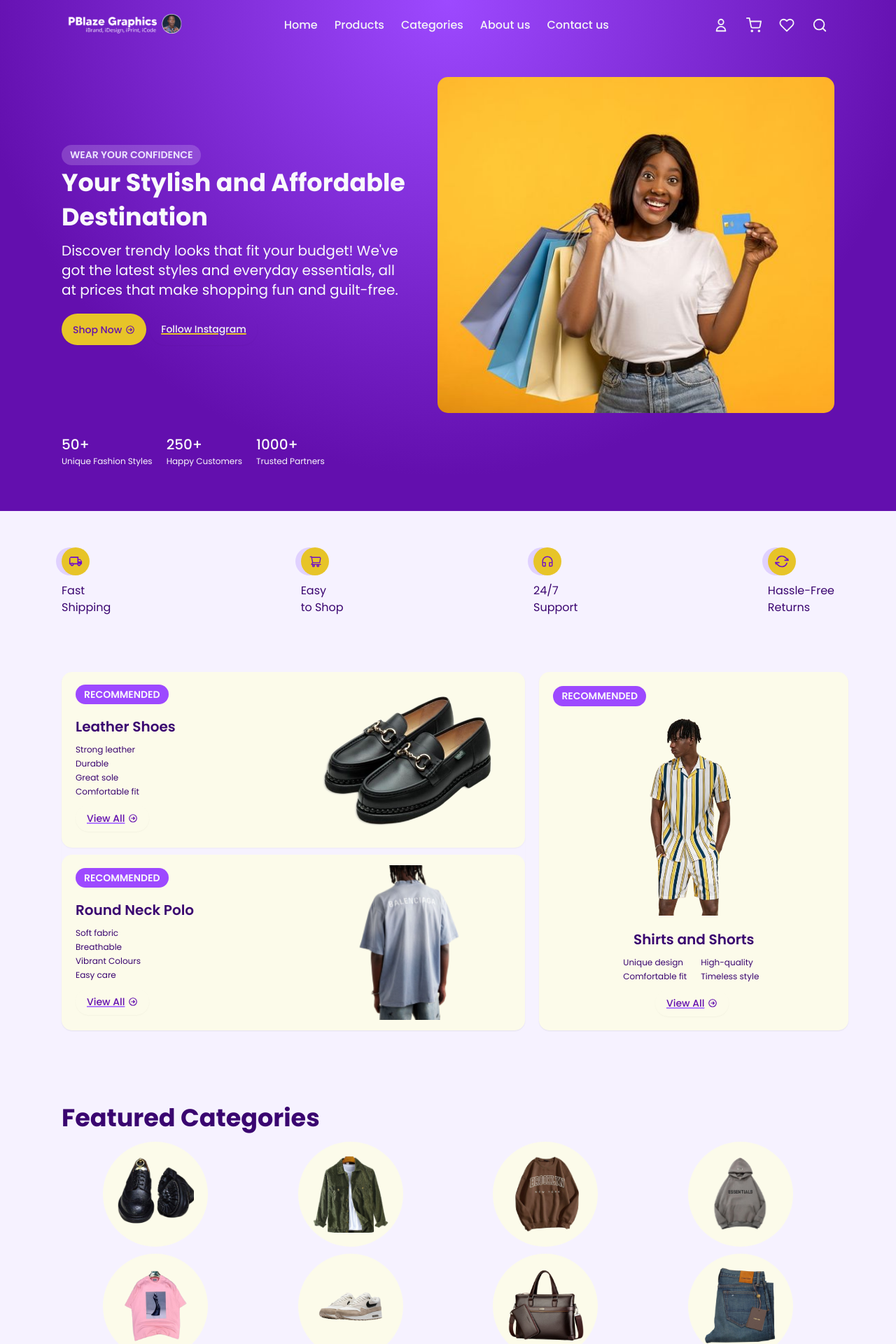
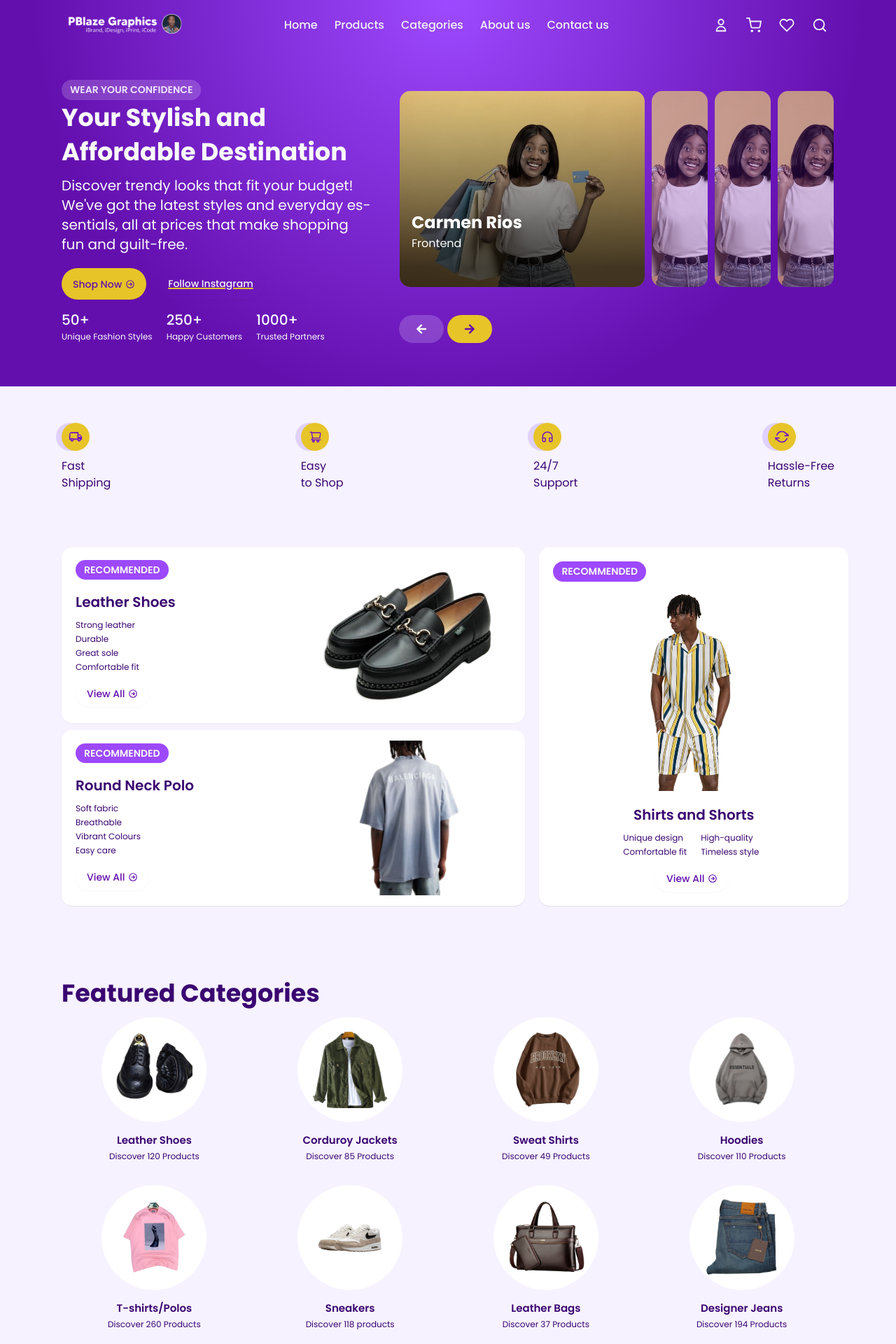
Before and after one commit to PraisesAmaiyo/whatsapp-shop, a React (Vite) app: page /home in a window 1280 px wide. Shown: the top 1920 px of the page at 70% size. Built offline with nearby package versions, Linux system fonts and the light colour scheme.

Commit message:
Updates on Accordium component in the Main section

```diff
--- a/package.json
+++ b/package.json
@@ -14,7 +14,8 @@
     "react-dom": "^18.2.0",
     "react-icons": "^5.2.1",
     "react-router-dom": "^6.23.1",
-    "styled-components": "^6.1.11"
+    "styled-components": "^6.1.11",
+    "swiper": "^11.1.4"
   },
   "devDependencies": {
     "@babel/plugin-proposal-private-property-in-object": "^7.21.11",
--- a/src/features/homepage/FeaturedCategories.jsx
+++ b/src/features/homepage/FeaturedCategories.jsx
@@ -18,21 +18,22 @@ const StyledFeaturedCategories = styled.section`
 const FeaturedCategoriesContainer = styled.div`
   display: grid;
   grid-template-columns: repeat(4, 1fr);
-  gap: 1rem;
+  gap: 3rem 1.5rem;
 `;
 
 const FeaturedCategory = styled.div`
   margin: 0 auto;
-  height: 15rem;
   width: 15rem;
+  text-align: center;
 
   div {
     border-radius: var(--border-radius-round);
     padding: 2rem;
-    background-color: var(--color-gold-50);
+    background-color: var(--color-grey-0);
     display: flex;
     align-items: center;
     justify-content: center;
+    margin-bottom: 1.5rem;
   }
 
   span {
@@ -58,48 +59,64 @@ function FeaturedCategories() {
             <div>
               <ProductImage src={featuredCategoryImage1} alt="Category one" />
             </div>
+            <Heading as="h4">Leather Shoes</Heading>
+            <span>Discover 120 Products</span>
           </FeaturedCategory>
 
           <FeaturedCategory>
             <div>
               <ProductImage src={featuredCategoryImage2} alt="Category two" />
             </div>
+            <Heading as="h4">Corduroy Jackets</Heading>
+            <span>Discover 85 Products</span>
           </FeaturedCategory>
 
           <FeaturedCategory>
             <div>
               <ProductImage src={featuredCategoryImage3} alt="Category three" />
             </div>
+            <Heading as="h4">Sweat Shirts</Heading>
+            <span>Discover 49 Products</span>
           </FeaturedCategory>
 
           <FeaturedCategory>
             <div>
               <ProductImage src={featuredCategoryImage4} alt="Category four" />
             </div>
+            <Heading as="h4">Hoodies</Heading>
+            <span>Discover 110 Products</span>
           </FeaturedCategory>
 
           <FeaturedCategory>
             <div>
               <ProductImage src={featuredCategoryImage6} alt="Category six" />
             </div>
+            <Heading as="h4">T-shirts/Polos</Heading>
+            <span>Discover 260 Products</span>
           </FeaturedCategory>
 
           <FeaturedCategory>
             <div>
               <ProductImage src={featuredCategoryImage7} alt="Category seven" />
             </div>
+            <Heading as="h4">Sneakers</Heading>
+            <span>Discover 118 products</span>
           </FeaturedCategory>
 
           <FeaturedCategory>
             <div>
               <ProductImage src={featuredCategoryImage8} alt="Category eight" />
             </div>
+            <Heading as="h4">Leather Bags</Heading>
+            <span>Discover 37 Products</span>
           </FeaturedCategory>
 
           <FeaturedCategory>
             <div>
               <ProductImage src={featuredCategoryImage9} alt="Category nine" />
             </div>
+            <Heading as="h4">Designer Jeans</Heading>
+            <span>Discover 194 Products</span>
           </FeaturedCategory>
         </FeaturedCategoriesContainer>
       </Row>
--- a/src/features/homepage/Main.jsx
+++ b/src/features/homepage/Main.jsx
@@ -7,13 +7,20 @@ import Tag from '../../ui/Tag';
 import Row from '../../ui/Row';
 
 import { HiOutlineArrowCircleRight } from 'react-icons/hi';
+import MainSwiper from './MainSwiper';
 
 const StyledMain = styled.main`
   display: grid;
-  grid-template-columns: 45% 55%;
-  grid-template-rows: 60vh;
+  grid-template-columns: 40% 60%;
+  min-height: 60vh;
   gap: 2rem;
   padding: 5rem 0;
+`;
+
+const MainLeft = styled.div`
+  display: flex;
+  flex-direction: column;
+  justify-content: center;
 `;
 
 const MainSummary = styled.div`
@@ -35,30 +42,24 @@ const MainSummary = styled.div`
   }
 `;
 
-const MainLeft = styled.div`
+const ContentWrapper = styled.div`
+  flex-grow: 1; /* Push MainSummary to the bottom */
   display: flex;
   flex-direction: column;
   justify-content: center;
-  /* gap: 1rem; */
 `;
 
 const MainRight = styled.div`
   width: 100%;
   overflow: hidden;
-  padding: 0 2rem;
-
-  & img {
-    height: 100%;
-    width: 100%;
-    object-fit: cover;
-    object-position: center;
-    border-radius: var(--border-radius-lg);
-  }
+  padding: 2rem 2rem 0 2rem;
+  display: flex;
 `;
 
 const ButtonDiv = styled.div`
   margin-top: 2rem;
   display: flex;
+  gap: 1rem;
 `;
 
 function Main() {
@@ -67,6 +68,7 @@ function Main() {
       <Row type="vertical">
         <StyledMain>
           <MainLeft>
+            <ContentWrapper>
               <Tag>Wear Your Confidence</Tag>
 
               <Heading as="h1">Your Stylish and Affordable Destination</Heading>
@@ -83,15 +85,11 @@ function Main() {
                   <HiOutlineArrowCircleRight />
                 </Button>
 
-              <Button variation="text" size="medium">
+                <Button variation="text" underline="underline" size="medium">
                   Follow Instagram
                 </Button>
               </ButtonDiv>
-          </MainLeft>
-
-          <MainRight>
-            <img src={headerImage} alt="Happy shopping girl" />
-          </MainRight>
+            </ContentWrapper>
 
             <MainSummary>
               <div>
@@ -109,6 +107,17 @@ function Main() {
                 <h5>Trusted Partners</h5>
               </div>
             </MainSummary>
+          </MainLeft>
+
+          <MainRight>
+            {/* <div> */}
+            <MainSwiper />
+            {/* </div> */}
+          </MainRight>
+          {/*
+          <MainRight>
+            <img src={headerImage} alt="Happy shopping girl" />
+          </MainRight> */}
         </StyledMain>
       </Row>
     </>
--- /dev/null
+++ b/src/features/homepage/MainSwiper.jsx
@@ -0,0 +1,175 @@
+import React, { useState } from 'react';
+import styled from 'styled-components';
+import Button from '../../ui/Button';
+
+import headerImage from '../../assets/images/header-image.jpeg';
+import { MdArrowRightAlt, MdKeyboardArrowRight } from 'react-icons/md';
+import { AiOutlineArrowLeft } from 'react-icons/ai';
+import { FiArrowLeft } from 'react-icons/fi';
+import {
+  FaAngleDoubleLeft,
+  FaAngleDoubleRight,
+  FaArrowLeft,
+  FaArrowRight,
+} from 'react-icons/fa';
+
+const AccordionContainer = styled.div`
+  width: 100%;
+  display: flex;
+  flex-direction: column;
+  align-items: center;
+  gap: 2rem;
+`;
+
+const AccordionList = styled.ul`
+  display: flex;
+  justify-content: center;
+  height: 100%;
+  gap: 1rem;
+  transition: 0.3s;
+  width: 100%;
+`;
+
+const AccordionItem = styled.li`
+  position: relative;
+  overflow: hidden;
+  flex: ${({ active }) => (active ? '0 1 35rem' : '0 0 8rem')};
+  border-radius: var(--border-radius-lg);
+  opacity: ${({ active }) => (active ? 1 : 0.75)};
+  cursor: pointer;
+  transition: 0.3s;
+  z-index: ${({ active }) => (active ? 10 : 1)};
+  transform: ${({ active }) => (active ? 'scale(1.1)' : 'scale(1)')};
+
+  &.active {
+    flex: 0 1 35rem;
+    z-index: 10;
+    opacity: 1;
+
+    .content {
+      opacity: 1;
+      visibility: visible;
+    }
+
+    .content span {
+      translate: -50% 0;
+      opacity: 1;
+      visibility: visible;
+    }
+  }
+
+  img {
+    position: absolute;
+    top: 50%;
+    left: 50%;
+    transform: translate(-50%, -50%);
+    width: 100%;
+    height: 100%;
+    object-fit: cover;
+    filter: grayscale(0.5);
+    transition: 0.3s;
+  }
+
+  .content {
+    position: absolute;
+    top: 0;
+    left: 0;
+    right: 0;
+    bottom: 0;
+    z-index: 1;
+    color: #fff;
+    padding: 1.5rem;
+    background: linear-gradient(
+      0deg,
+      rgb(0 0 0 / 70%) 10%,
+      rgb(255 255 255 / 0%) 100%
+    );
+    opacity: ${({ active }) => (active ? 1 : 0)};
+    visibility: ${({ active }) => (active ? 'visible' : 'hidden')};
+    transition: 0.3s;
+  }
+
+  .content span {
+    position: absolute;
+    z-index: 3;
+    left: 50%;
+    bottom: 5rem;
+    transform: translate(-50%, 0);
+    visibility: ${({ active }) => (active ? 'visible' : 'hidden')};
+    opacity: ${({ active }) => (active ? 1 : 0)};
+    transition: 0.3s;
+  }
+`;
+
+const ButtonContainer = styled.div`
+  display: flex;
+  width: 100%;
+  margin-top: 2rem;
+`;
+
+function MainSwiper() {
+  const [activeIndex, setActiveIndex] = useState(0);
+  const items = [
+    {
+      img: headerImage,
+      title: 'Carmen Rios',
+      description: 'Frontend',
+    },
+    {
+      img: headerImage,
+      title: 'Lisa Scott',
+      description: 'Backend',
+    },
+    {
+      img: headerImage,
+      title: 'Pavel Dvorak',
+      description: 'Backend',
+    },
+    {
+      img: headerImage,
+      title: 'Kelly Cox',
+      description: 'Designer',
+    },
+  ];
+
+  const nextItem = () => {
+    setActiveIndex((prevIndex) => (prevIndex + 1) % items.length);
+  };
+
+  const prevItem = () => {
+    setActiveIndex(
+      (prevIndex) => (prevIndex - 1 + items.length) % items.length
+    );
+  };
+
+  return (
+    <AccordionContainer>
+      <AccordionList className="accordion">
+        {items.map((item, index) => (
+          <AccordionItem
+            key={index}
+            className={index === activeIndex ? 'active' : ''}
+          >
+            <img src={item.img} alt={item.title} />
+            <div className="content">
+              <span>
+                <h2>{item.title}</h2>
+                <p>{item.description}</p>
+              </span>
+            </div>
+          </AccordionItem>
+        ))}
+      </AccordionList>
+      <ButtonContainer>
+        <Button variation="outline" size="large" onClick={prevItem}>
+          <FaArrowLeft />
+        </Button>
+        <Button variation="primary" size="large" onClick={nextItem}>
+          <FaArrowRight />
+        </Button>
+      </ButtonContainer>
+    </AccordionContainer>
+  );
+}
+
+export default MainSwiper;
--- a/src/features/homepage/Recommended.jsx
+++ b/src/features/homepage/Recommended.jsx
@@ -45,7 +45,7 @@ const FullWidthCardLeftTop = styled(ProductCard)`
   grid-template-rows: min-content;
   justify-content: center;
   align-items: center;
-  background-color: var(--color-gold-50);
+  background-color: var(--color-grey-0);
 
   &:hover {
     img {
@@ -83,7 +83,7 @@ const FullWidthCardLeftBottom = styled(ProductCard)`
   grid-template-rows: 1fr;
   justify-content: center;
   align-items: center;
-  background-color: var(--color-gold-50);
+  background-color: var(--color-grey-0);
 
   &:hover {
     img {
@@ -125,7 +125,7 @@ const FullWidthCardRight = styled(ProductCard)`
   grid-template-rows: repeat(3, min-content);
   justify-content: center;
   align-items: center;
-  background-color: var(--color-gold-50);
+  background-color: var(--color-grey-0);
   padding: 2rem;
 
   &:hover {
@@ -172,7 +172,7 @@ const HalfWidthCardLeft = styled(ProductCard)`
   grid-template-rows: repeat(3, min-content);
   justify-content: center;
   align-items: center;
-  background-color: var(--color-gold-50);
+  background-color: var(--color-grey-0);
   padding: 2rem;
 
   span {
@@ -212,7 +212,7 @@ const HalfWidthCardRight = styled(ProductCard)`
   grid-template-rows: repeat(3, min-content);
   justify-content: center;
   align-items: center;
-  background-color: var(--color-gold-50);
+  background-color: var(--color-grey-0);
   padding: 2rem;
 
   span {
--- a/src/pages/Homepage.jsx
+++ b/src/pages/Homepage.jsx
@@ -4,6 +4,7 @@ import Main from '../features/homepage/Main';
 import Benefits from '../features/homepage/Benefits';
 import Recommended from '../features/homepage/Recommended';
 import FeaturedCategories from '../features/homepage/FeaturedCategories';
+import MainSwiper from '../features/homepage/MainSwiper';
 
 const Container = styled.div`
   width: 100%;
--- a/src/styles/GlobalStyles.js
+++ b/src/styles/GlobalStyles.js
@@ -47,6 +47,7 @@ const GlobalStyles = createGlobalStyle`
    --color-brand-100: #eee6ff;
    --color-brand-100-opacity:  rgba(238, 230, 255, 0.2);
    --color-brand-200: #e0d1ff;
+   --color-brand-200-opacity: rgba(224, 209, 255, 0.3);;
    --color-brand-300: #caacff;
    --color-brand-400: #b27dff;
    --color-brand-500: #9d49ff;
--- a/src/ui/Button.jsx
+++ b/src/ui/Button.jsx
@@ -46,16 +46,23 @@ const variations = {
     }
   `,
 
+  outline: css`
+    color: var(--color-grey-50);
+    background-color: var(--color-brand-100-opacity);
+
+    &:hover {
+      color: var(--color-grey-50);
+      background-color: var(--color-brand-200-opacity);
+    }
+  `,
+
   text: css`
     color: var(--color-grey-100);
     background-color: transparent;
-    text-decoration: 2px underline;
-    text-decoration-color: var(--color-gold-400);
 
     &:hover {
       outline: 2px solid var(--color-gold-400);
       outline-offset: -2px;
-      text-decoration-color: transparent;
     }
   `,
 
@@ -73,6 +80,20 @@ const variations = {
   `,
 };
 
+const underlineStyles = {
+  none: css`
+    text-decoration: none;
+  `,
+  underline: css`
+    text-decoration: 2px underline;
+    text-decoration-color: var(--color-gold-400);
+
+    &:hover {
+      text-decoration-color: transparent;
+    }
+  `,
+};
+
 const Button = styled.button`
   border: none;
   border-radius: var(--border-radius-full);
@@ -85,11 +106,13 @@ const Button = styled.button`
 
   ${(props) => sizes[props.size]}
   ${(props) => variations[props.variation]}
+  ${(props) => underlineStyles[props.underline]}
 `;
 
 Button.defaultProps = {
   variation: 'primary',
   size: 'medium',
+  underline: 'none',
 };
 
 export default Button;
--- a/src/ui/Heading.jsx
+++ b/src/ui/Heading.jsx
@@ -33,7 +33,7 @@ const Heading = styled.h1`
     props.as === 'h4' &&
     css`
       font-size: 1.5rem;
-      font-weight: 400;
+      font-weight: 600;
     `}
 
 
```
Also changed, not shown: 1 other file (tests, documents, lock files or other folders). Lines whose indentation alone changed are shown as unchanged.
